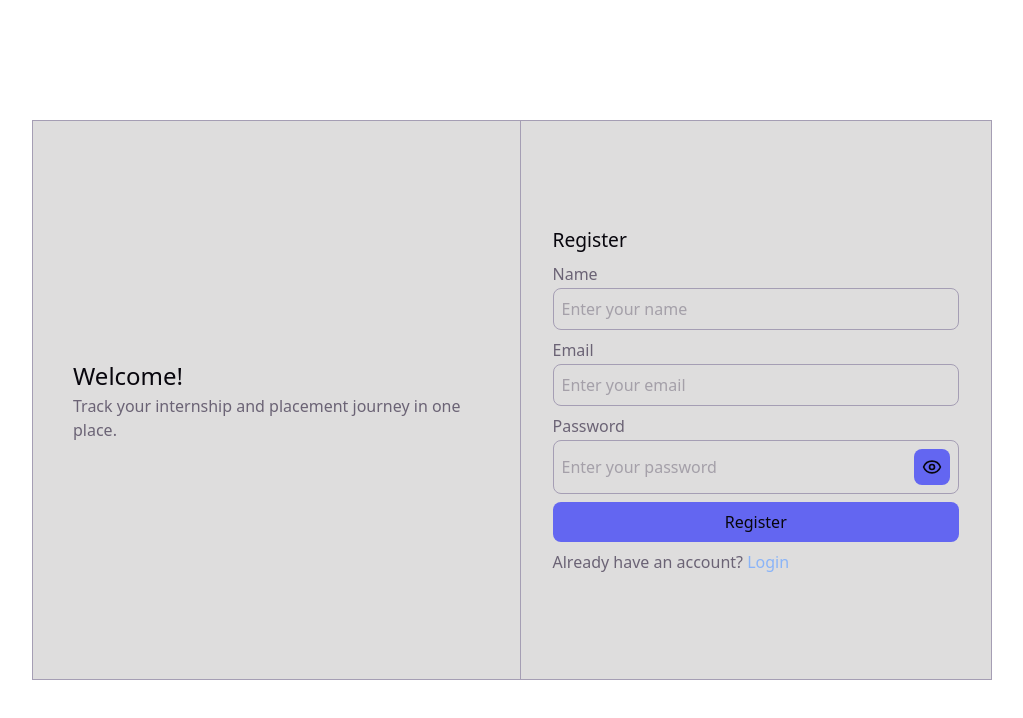
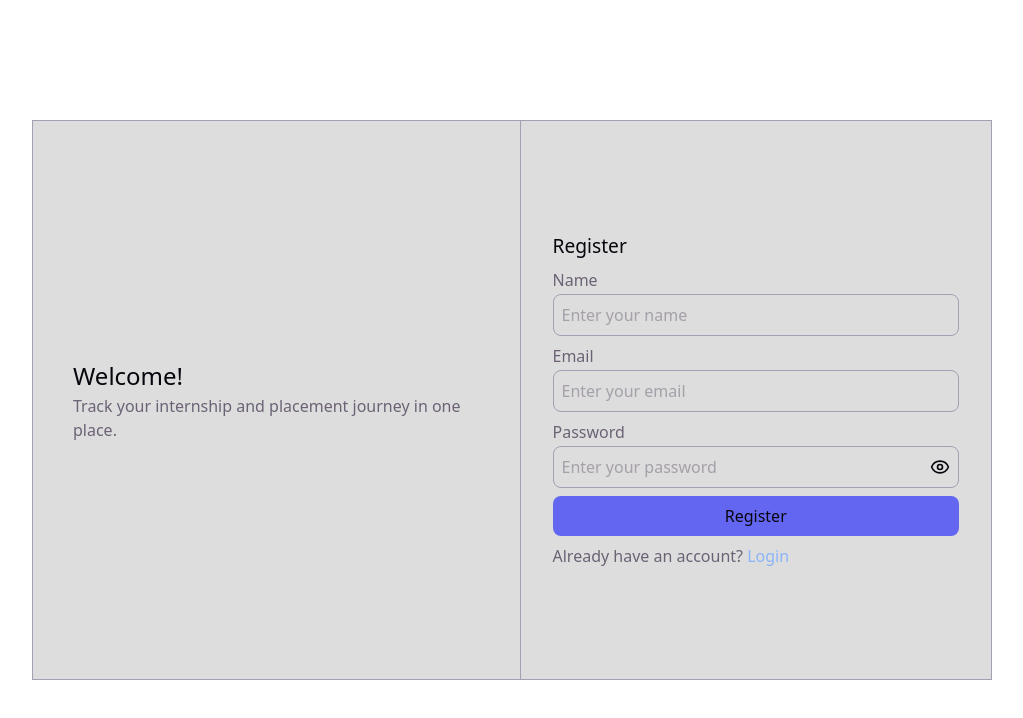
Before and after one commit to HarshPandey-07/trackpath, a React (Vite) app in the folder frontend/: page /register in a window 1280 px wide. Shown: the top 718 px of the page, without its empty margins (128-1151 px from the left). Built offline with nearby package versions, Linux system fonts and the light colour scheme; no server answers.

Commit message:
refactor: change show password button

```diff
--- a/frontend/src/page/Login.jsx
+++ b/frontend/src/page/Login.jsx
@@ -74,7 +74,10 @@ const Login = () => {
 							onChange={handleChange}
 							className="outline-none flex-1"
 						/>
-						<button onClick={handleShowPassword}>
+						<button
+							className="no-design-button"
+							onClick={handleShowPassword}
+						>
 							{showPassword ? (
 								<EyeOff size={20} />
 							) : (
--- a/frontend/src/page/Register.jsx
+++ b/frontend/src/page/Register.jsx
@@ -85,7 +85,10 @@ const Login = () => {
 							onChange={handleChange}
 							className="outline-none flex-1"
 						/>
-						<button onClick={handleShowPassword}>
+						<button
+							className="no-design-button"
+							onClick={handleShowPassword}
+						>
 							{showPassword ? (
 								<EyeOff size={20} />
 							) : (
```
